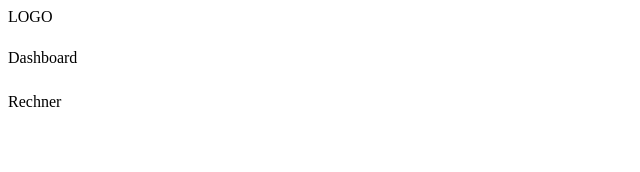
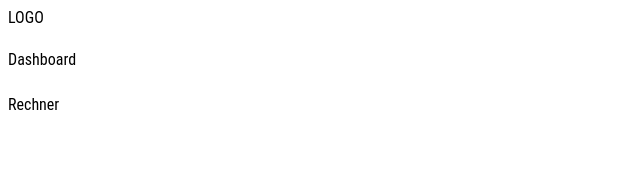
Before and after one commit to yxj0312/avenga-your-tools, a Vue app: page / in a window 1280 px wide. Shown: the top 172 px of the page, without its empty margins (0-640 px from the left). Built offline with nearby package versions, Linux system fonts and the light colour scheme.

Commit message:
Import sass and BEM strukture

```diff
--- a/package.json
+++ b/package.json
@@ -19,6 +19,8 @@
     "babel-eslint": "^10.0.1",
     "eslint": "^5.16.0",
     "eslint-plugin-vue": "^5.0.0",
+    "sass": "^1.26.10",
+    "sass-loader": "^9.0.2",
     "vue-template-compiler": "^2.6.10"
   },
   "eslintConfig": {
--- /dev/null
+++ b/src/assets/sass/app.scss
@@ -0,0 +1,2 @@
+@import 'base/index';
+@import 'modules/index';
--- /dev/null
+++ b/src/assets/sass/base/_global.scss
@@ -0,0 +1,15 @@
+// ==========================================================================
+// base>base
+//
+// This file should contain all base elements in their standard styling
+// E.g. body, h1-h6, table, a, form, input ...
+//
+// Note: Should NOT contain classes or ids
+// ==========================================================================
+
+html {
+    box-sizing: border-box;
+    // font-size: $font-size-normal;
+    font-family: $ff-sans-serif-1;
+    // color: $neutral-400;
+}
--- /dev/null
+++ b/src/assets/sass/base/_index.scss
@@ -0,0 +1,2 @@
+@import '_variables';
+@import '_global';
--- /dev/null
+++ b/src/assets/sass/base/_variables.scss
@@ -0,0 +1,5 @@
+//----------------------------------------
+//     Misc
+//----------------------------------------
+
+$ff-sans-serif-1: 'Roboto Condensed', sans-serif;
--- a/src/main.js
+++ b/src/main.js
@@ -1,5 +1,6 @@
 import Vue from 'vue'
 import App from './App.vue'
+import './assets/sass/app.scss'
 
 Vue.config.productionTip = false
 
```
Also changed, not shown: src/assets/sass/modules/_index.scss (added), 1 other file (tests, documents, lock files or other folders).
